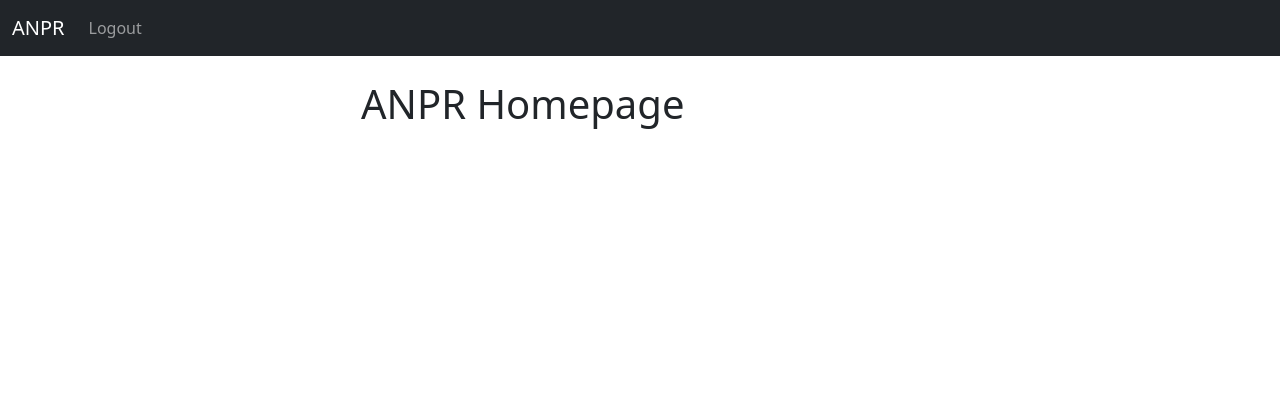
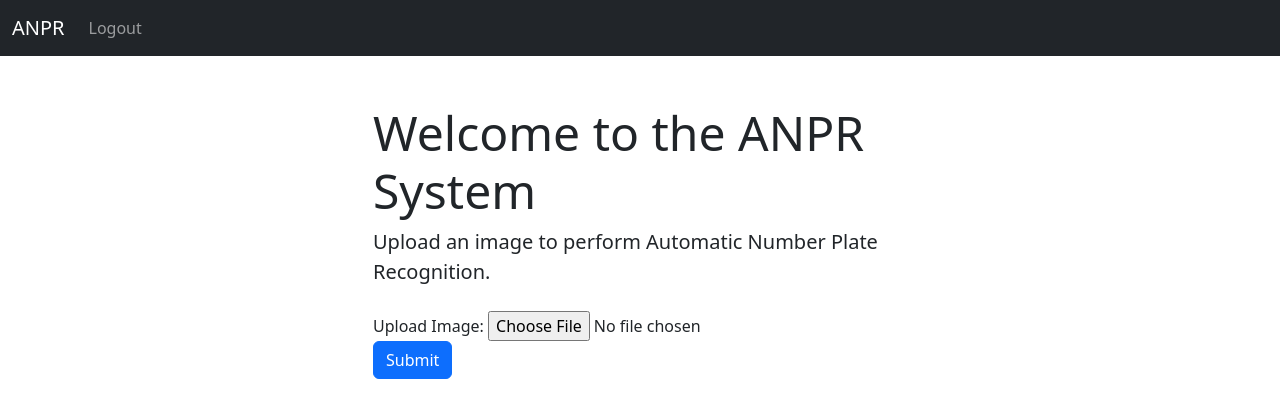
Before and after one commit to acepriority/Advanced-Programming-Project, a Django app: page / in a window 1280 px wide. Shown: the top 418 px of the page. Run offline with Django 4.2, Linux system fonts and the light colour scheme; a user stored in the database is signed in.

Commit message:
added the homepage

```diff
--- a/ANPR/ANPRsys/templates/home.html
+++ b/ANPR/ANPRsys/templates/home.html
@@ -5,7 +5,28 @@
 <div class="col-md-6 offset-md-3">
 {% if user.is_authenticated %}
 
-<h1>ANPR Homepage</h1>
+<div class="container">
+  <div class="jumbotron mt-4">
+      <h1 class="display-5">Welcome to the ANPR System</h1>
+      <p class="lead">Upload an image to perform Automatic Number Plate Recognition.</p>
+  </div>
+
+  <form method="post" enctype="multipart/form-data" action="{% url 'process_image' %}" class="mt-4">
+      {% csrf_token %}
+      <div class="form-group">
+          <label for="image">Upload Image:</label>
+          <input type="file" class="form-control-file" name="image" accept="image/*" required>
+      </div>
+      <button type="submit" class="btn btn-primary">Submit</button>
+  </form>
+
+  {% if result %}
+      <div class="mt-4">
+          <h2>ANPR Result:</h2>
+          <p>{{ result }}</p>
+      </div>
+  {% endif %}
+</div>
 
 {% else %}
 
--- a/ANPR/ANPRsys/urls.py
+++ b/ANPR/ANPRsys/urls.py
@@ -1,8 +1,10 @@
 from django.urls import path
 from . import views
+from .views import process_image
 
 urlpatterns = [
     path('', views.home, name='home'),
     path('logout/', views.logout_user, name='logout'),
     path('register/', views.register_user, name='register'),
+    path('process_image/', process_image, name='process_image')
 ]
--- a/ANPR/ANPRsys/views.py
+++ b/ANPR/ANPRsys/views.py
@@ -2,7 +2,7 @@ from django.shortcuts import render, redirect
 from django.contrib.auth import authenticate, login, logout
 from django.contrib import messages
 from .forms import SignUpForm
-
+from django.http import HttpResponse
 # Create your views here.
 
 def home(request):
@@ -46,3 +46,16 @@ def register_user(request):
     return render(request, 'register.html', {
             'form': form
         })
+
+
+def process_image(request):
+    if request.method == 'POST':
+        # Handle image processing logic here
+        # Retrieve the uploaded image using request.FILES['image']
+        # Process the image using your ANPR algorithm
+        # Set the result in the context to be displayed in the template
+        result = "ANPR result goes here"
+        return render(request, 'home.html', {'result': result})
+    else:
+        # Handle GET request for the process_image view if needed
+        return HttpResponse("Method Not Allowed", status=405)
```
Also changed, not shown: ANPR/ANPRsys/templates/homepage.html (added, +43 -0 lines), ANPR/db.sqlite3.
